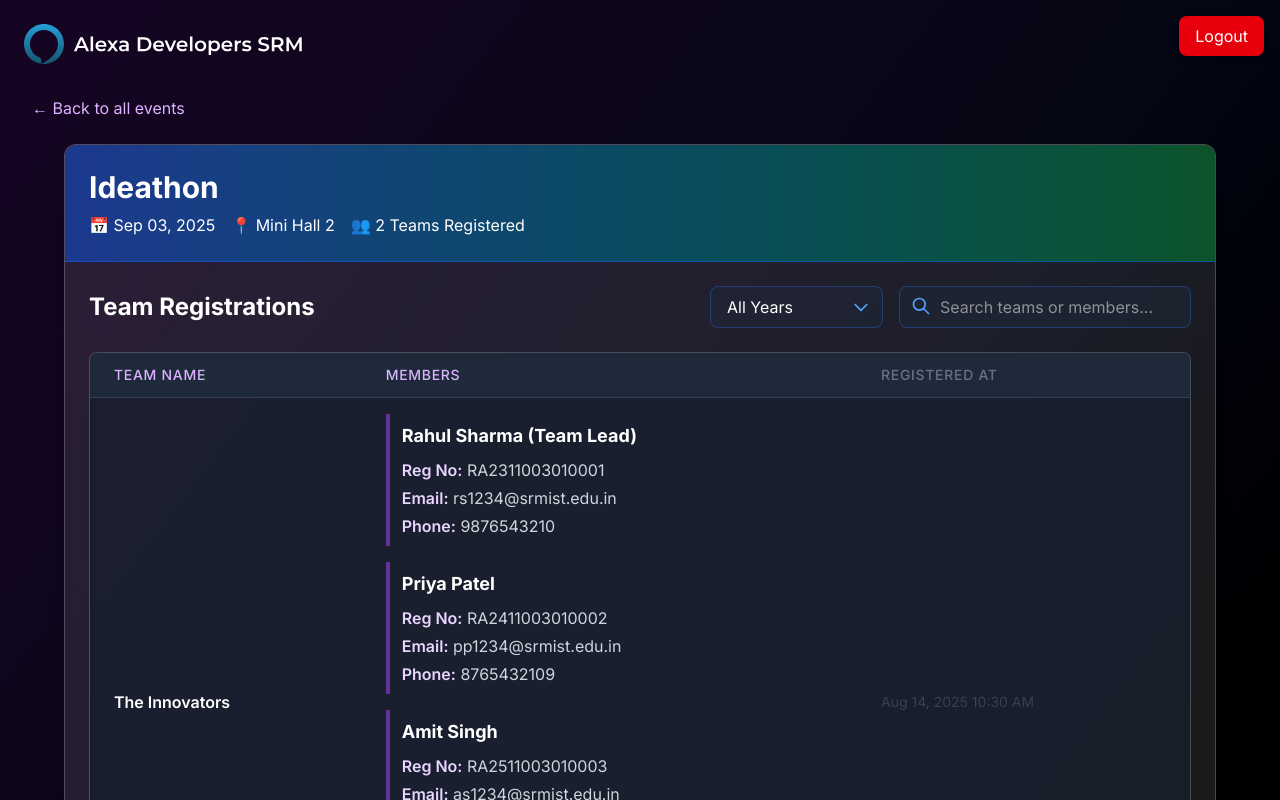
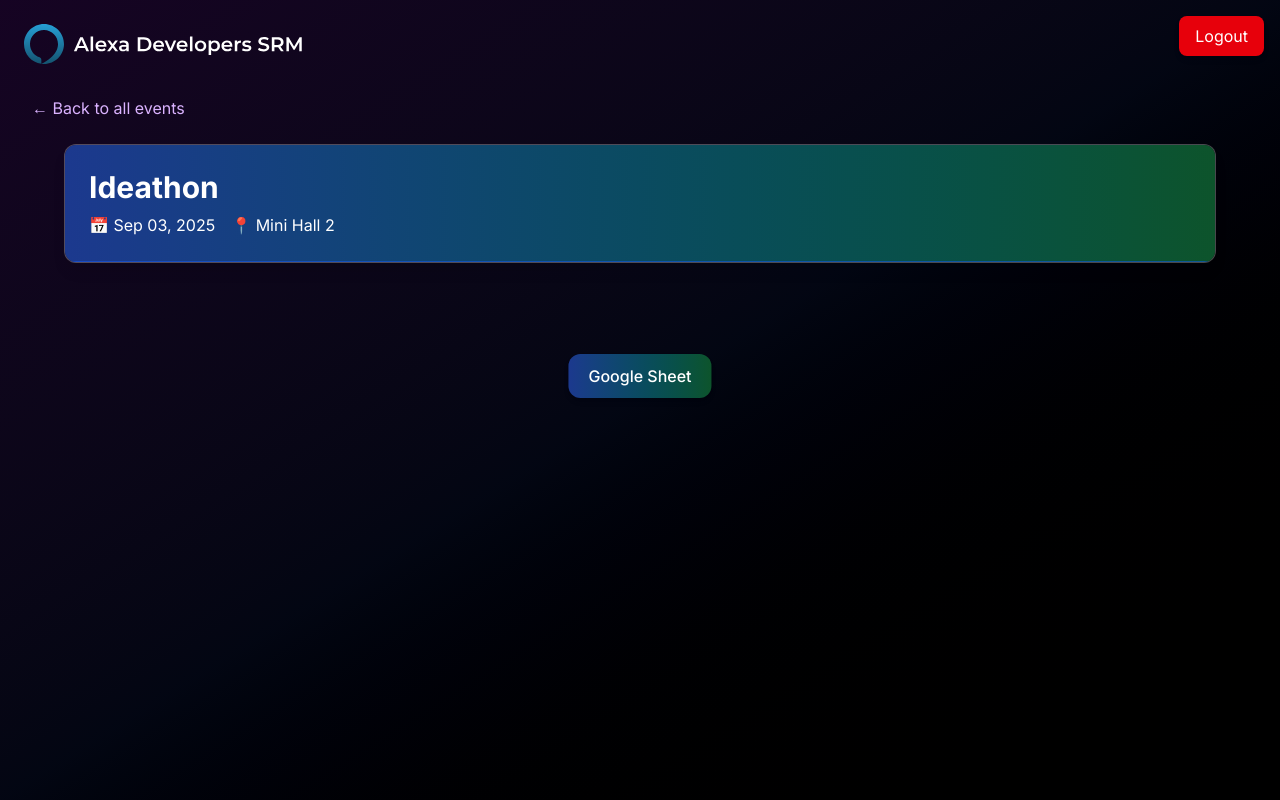
Before and after one commit to shubhankar05sarkar/Alexa-dashboard-db, a Next.js app: page /alexaverse-v2/ideathon in a window 1280 px wide. Shown: the top 800 px of the page. Built offline with nearby package versions, Linux system fonts and the light colour scheme; sample sign-in values are in the browser's storage.

Commit message:
Added google sheet

```diff
--- a/src/app/alexaverse-v2/ideathon/page.tsx
+++ b/src/app/alexaverse-v2/ideathon/page.tsx
@@ -6,7 +6,7 @@ import { TeamRegistration } from '../../types/types';
 import { useState } from 'react';
 
 const registrations: TeamRegistration[] = [
-  {
+  /*{
     teamId: 'team1',
     teamName: 'The Innovators',
     registeredAt: 'Aug 14, 2025 10:30 AM',
@@ -27,7 +27,7 @@ const registrations: TeamRegistration[] = [
       { id: 'm7', name: 'Vikram Joshi', registerNumber: 'RA2311003010007', email: 'vj1234@srmist.edu.in', phone: '7654321099' },
       { id: 'm8', name: 'Divya Nair', registerNumber: 'RA2411003010008', email: 'dn1234@srmist.edu.in', phone: '6543210988' }
     ]
-  }
+  }*/
 ];
 
 export default function IdeathonPage() {
@@ -107,15 +107,15 @@ export default function IdeathonPage() {
               <div className="flex flex-wrap gap-4 mt-2">
                 <span>📅 Sep 03, 2025</span>
                 <span>📍 Mini Hall 2</span>
-                <span>👥 {filteredRegistrations.length} Teams Registered</span>
+                {/*<span>👥 {filteredRegistrations.length} Teams Registered</span>*/}
               </div>
             </div>
 
+            {/*
             <div className="p-6">
               <div className="flex justify-between items-center mb-6">
                 <h2 className="text-2xl font-bold text-white">Team Registrations</h2>
 
-                {/* Desktop Inputs */}
                 <div className="hidden md:flex gap-4">
                   <div className="relative">
                     <select
@@ -159,7 +159,6 @@ export default function IdeathonPage() {
                   </div>
                 </div>
 
-                {/* Mobile Icon Buttons */}
                 <div className="flex md:hidden gap-2">
                   <button
                     onClick={() => setShowMobileSearch(!showMobileSearch)}
@@ -182,7 +181,6 @@ export default function IdeathonPage() {
                 </div>
               </div>
 
-              {/* Conditionally show mobile search/filter */}
               {showMobileSearch && (
                 <div className="mb-4">
                   <input
@@ -194,6 +192,7 @@ export default function IdeathonPage() {
                   />
                 </div>
               )}
+
               {showMobileFilter && (
                 <div className="mb-4">
                   <select
@@ -214,7 +213,19 @@ export default function IdeathonPage() {
                 <TeamRegistrationTable registrations={filteredRegistrations} />
               </div>
             </div>
+            */}
+
           </div>
+
+          <a
+          href="https://docs.google.com/spreadsheets/d/1zGRCYjNFFfWU3eXfd0-R45ejWw8yyyJHANFp9BXK4os/edit?usp=sharing"
+          target="_blank"
+          rel="noopener noreferrer"
+          >
+            <button className="px-5 py-2.5 bg-gradient-to-r from-blue-900 to-green-900 text-white font-medium rounded-xl shadow-md hover:scale-110  hover:shadow-lg transition-all duration-200 absolute left-1/2 top-[120%] transform -translate-x-1/2">
+              Google Sheet
+            </button>
+          </a>
         </div>
       </div>
 
```
